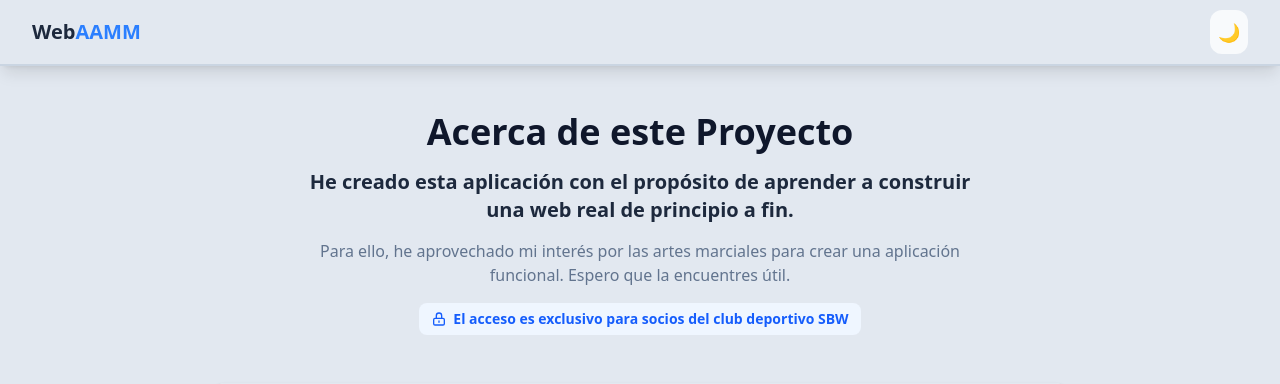
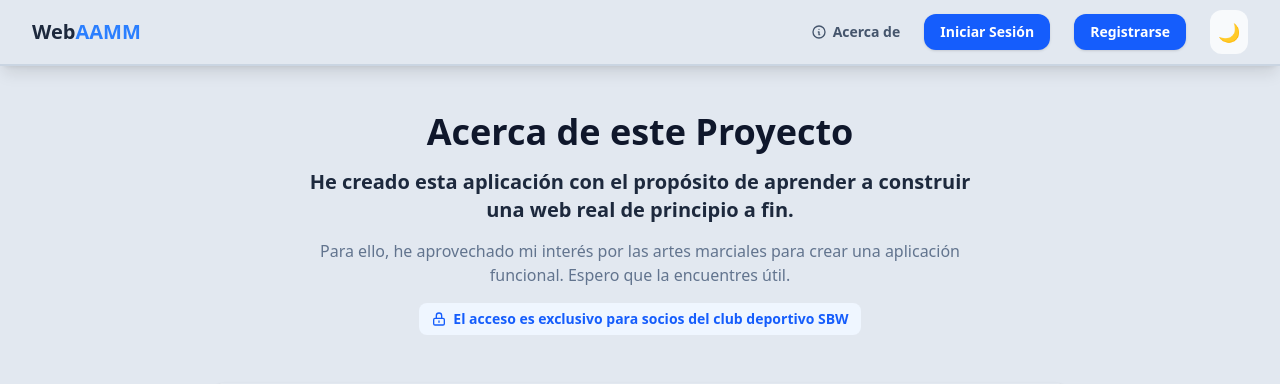
Before and after one commit to ALSREPO/web_aamm, a FastAPI app: page /acerca-de in a window 1280 px wide. Shown: the top 384 px of the page. Run offline with FastAPI, Linux system fonts and the light colour scheme; style sheets or scripts are compiled from the project's sources; parts of the project's set-up code (start-up, migrations or seed data) failed here and were passed over.

Commit message:
feat(acerca_de): añadir enlaces en la barra de navegación a la página Acerca de.

```diff
--- a/src/templates/partials/_navbar.html
+++ b/src/templates/partials/_navbar.html
@@ -8,9 +8,10 @@
                 </a>
             </div>
 
+            <!-- VISTA ORDENADORES (md y superiores) -->
             <div class="hidden md:flex items-center gap-6">
                 {% if user %}
-
+                <!-- Menú desplegable cuando el usuario SÍ está logueado -->
                 <div class="relative group">
                     <button class="flex items-center gap-2 bg-slate-100 dark:bg-slate-700 hover:bg-slate-200 dark:hover:bg-slate-600 px-4 py-2 rounded-xl font-bold text-sm transition text-slate-700 dark:text-slate-200">
                         <span>Menú</span>
@@ -80,11 +81,18 @@
                         </div>
                         {% endif %}
 
+                        <!-- "Acerca de" visible dentro del menú desplegable para usuarios logueados -->
+                        <a href="/acerca-de" class="flex items-center gap-3 px-4 py-2.5 hover:bg-slate-50 dark:hover:bg-slate-900 text-sm font-medium text-slate-700 dark:text-slate-300 border-t border-slate-100 dark:border-slate-700/50 mt-1 pt-2">
+                            <svg xmlns="http://www.w3.org/2000/svg" class="h-4 w-4 text-slate-500 dark:text-slate-400" fill="none" viewBox="0 0 24 24" stroke="currentColor" stroke-width="2">
+                                <path stroke-linecap="round" stroke-linejoin="round" d="M13 16h-1v-4h-1m1-4h.01M21 12a9 9 0 11-18 0 9 9 0 0118 0z" />
+                            </svg>
+                            Acerca de
+                        </a>
+
                     </div>
                 </div>
-                {% endif %}
 
-                {% if user %}
+                <!-- Bloque lateral derecho de sesión (Nombre + Logout) -->
                 <div class="flex flex-col items-end border-l border-slate-200 dark:border-slate-700 pl-6">
                     <a href="/perfil" class="text-sm font-bold text-slate-700 dark:text-slate-200 hover:text-blue-600 transition">
                         {{ user.nombre }}
@@ -93,14 +101,31 @@
                         Cerrar Sesión
                     </a>
                 </div>
+
+                {% else %}
+                <!-- NUEVO: Menú horizontal si NO está logueado (Ordenadores) -->
+                <a href="/acerca-de" class="text-sm font-bold text-slate-600 dark:text-slate-300 hover:text-blue-500 dark:hover:text-blue-400 transition flex items-center gap-1.5">
+                    <svg xmlns="http://www.w3.org/2000/svg" class="h-4 w-4" fill="none" viewBox="0 0 24 24" stroke="currentColor" stroke-width="2">
+                        <path stroke-linecap="round" stroke-linejoin="round" d="M13 16h-1v-4h-1m1-4h.01M21 12a9 9 0 11-18 0 9 9 0 0118 0z" />
+                    </svg>
+                    Acerca de
+                </a>
+                <a href="/login" class="bg-blue-600 hover:bg-blue-500 text-white font-bold text-sm px-4 py-2 rounded-xl transition shadow-sm">
+                    Iniciar Sesión
+                </a>
+                <a href="/registro" class="bg-blue-600 hover:bg-blue-500 text-white font-bold text-sm px-4 py-2 rounded-xl transition shadow-sm">
+                    Registrarse
+                </a>
                 {% endif %}
 
+                <!-- Botón de cambio de tema (Sol/Luna) -->
                 <button id="theme-toggle" class="p-2 rounded-xl bg-slate-50 dark:bg-slate-700 hover:bg-slate-200 dark:hover:bg-slate-600 transition-colors text-lg">
                     <span id="theme-toggle-dark-icon" class="hidden">🌙</span>
                     <span id="theme-toggle-light-icon" class="hidden">☀️</span>
                 </button>
             </div>
 
+            <!-- BOTONES DE CABECERA PARA MÓVILES (md:hidden) -->
             <div class="md:hidden flex items-center gap-3">
                 <button id="theme-toggle-mobile" class="p-2 rounded-xl bg-slate-50 dark:bg-slate-700 text-lg">
                     <span class="dark-icon-m hidden">🌙</span>
@@ -116,6 +141,7 @@
         </div>
     </div>
 
+    <!-- DESPLEGABLE MÓVIL (md:hidden) -->
     <div id="mobile-menu" class="hidden md:hidden bg-white dark:bg-slate-800 border-t border-slate-100 dark:border-slate-700 animate-in slide-in-from-top duration-300">
         <div class="px-4 py-6 space-y-4">
             {% if user %}
@@ -133,6 +159,7 @@
                     <a href="/horarios" class="block px-2 py-2.5 text-slate-700 dark:text-slate-300 font-medium">📅 Horarios de Clases</a>
                     {% endif %}
                     <a href="/perfil" class="block px-2 py-2.5 text-slate-700 dark:text-slate-300 font-medium">👤 Mi Perfil</a>
+                    <a href="/acerca-de" class="block px-2 py-2.5 text-slate-700 dark:text-slate-300 font-medium">ℹ️ Acerca de</a>
                 </div>
 
                 {% if user.activo >= 2 %}
@@ -150,21 +177,18 @@
                         </svg>
                         Tablas y Limpieza
                     </a>
-
                     <a href="/admin/gestion-usuarios" class="flex items-center gap-3 px-4 py-2.5 hover:bg-slate-50 dark:hover:bg-slate-900 text-sm font-medium text-slate-700 dark:text-slate-300">
                         <svg xmlns="http://www.w3.org/2000/svg" class="h-4 w-4 text-purple-500" fill="none" viewBox="0 0 24 24" stroke="currentColor" stroke-width="2">
                             <path stroke-linecap="round" stroke-linejoin="round" d="M17 20h5v-2a3 3 0 00-5.356-1.857M17 20H7m10 0v-2c0-.656-.126-1.283-.356-1.857M7 20H2v-2a3 3 0 015.356-1.857M7 20v-2c0-.656.126-1.283.356-1.857m0 0a5.002 5.002 0 019.288 0M15 7a3 3 0 11-6 0 3 3 0 016 0zm6 3a2 2 0 11-4 0 2 2 0 014 0zM7 10a2 2 0 11-4 0 2 2 0 014 0z" />
                         </svg>
                         Gestión Usuarios
                     </a>
-
                     <a href="/admin/horarios" class="flex items-center gap-3 px-4 py-2.5 hover:bg-slate-50 dark:hover:bg-slate-900 text-sm font-medium text-slate-700 dark:text-slate-300">
                         <svg xmlns="http://www.w3.org/2000/svg" class="h-4 w-4 text-orange-500" fill="none" viewBox="0 0 24 24" stroke="currentColor" stroke-width="2">
                             <path stroke-linecap="round" stroke-linejoin="round" d="M12 6V4m0 2a2 2 0 100 4m0-4a2 2 0 110 4m-6 8a2 2 0 100-4m0 4a2 2 0 110-4m0 4v2m0-6V4m6 6v10m6-2a2 2 0 100-4m0 4a2 2 0 110-4m0 4v2m0-6V4" />
                         </svg>
                         Gestionar Horarios
                     </a>
-
                     <a href="/admin/logs" class="flex items-center gap-3 px-4 py-2.5 hover:bg-slate-50 dark:hover:bg-slate-900 text-sm font-medium text-slate-700 dark:text-slate-300">
                         <svg xmlns="http://www.w3.org/2000/svg" class="h-4 w-4 text-emerald-500" fill="none" viewBox="0 0 24 24" stroke="currentColor" stroke-width="2">
                             <path stroke-linecap="round" stroke-linejoin="round" d="M8 9l3 3-3 3m5 0h3M5 20h14a2 2 0 002-2V6a2 2 0 00-2-2H5a2 2 0 00-2 2v12a2 2 0 002 2z" />
@@ -178,7 +202,12 @@
                     Cerrar Sesión
                 </a>
             {% else %}
-                <a href="/login" class="block w-full text-center py-3 bg-blue-600 text-white font-bold rounded-xl">Iniciar Sesión</a>
+                <!-- VISTA MÓVIL: Si no está logueado -->
+                <div class="space-y-3">
+                    <a href="/acerca-de" class="block w-full text-center py-3 bg-slate-100 dark:bg-slate-700 text-slate-700 dark:text-slate-200 font-bold rounded-xl text-sm">ℹ️ Acerca de</a>
+                    <a href="/login" class="block w-full text-center py-3 bg-blue-600 text-white font-bold rounded-xl text-sm shadow-md">Iniciar Sesión</a>
+                    <a href="/registro" class="block w-full text-center py-3 bg-blue-600 text-white font-bold rounded-xl text-sm shadow-md">Registrarse</a>
+                </div>
             {% endif %}
         </div>
     </div>
```
Lines whose indentation alone changed are shown as unchanged.
